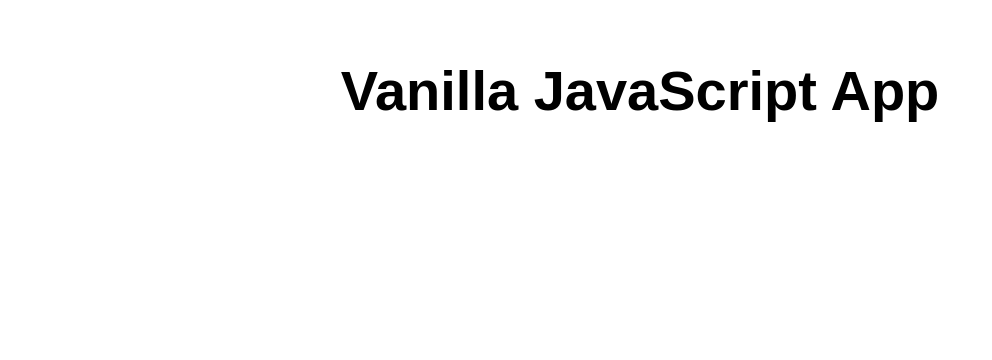
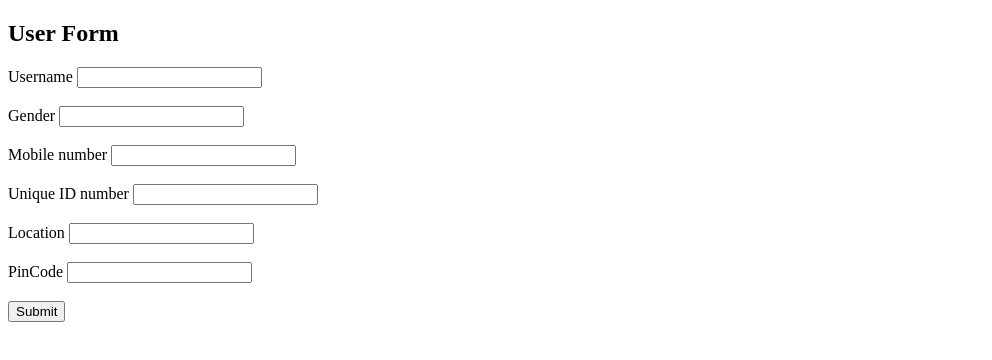
Before and after one commit to Prashant0703/my-first-static-web-app, a plain HTML site: page src/index.html in a window 1280 px wide. Shown: the whole page, without its empty margins (0-992 px from the left). Drawn offline with Linux system fonts and the light colour scheme.

Commit message:
Update index.html

```diff
--- a/src/index.html
+++ b/src/index.html
@@ -1,17 +1,48 @@
+
 <!DOCTYPE html>
-<html lang="en">
+
+<html lang= 'en'>
 
 <head>
-  <meta charset="UTF-8">
-  <meta name="viewport" content="width=device-width, initial-scale=1.0">
-  <link rel="stylesheet" href="styles.css">
-  <title>Vanilla JavaScript App</title>
+
+                <title><h1>User Form</h1></title>
+
 </head>
 
 <body>
-  <main>
-    <h1>Vanilla JavaScript App</h1>
-  </main>
+
+                <h2>User Form</h2>
+
+                <form method = "POST", action="/submit">
+
+                                <label>Username <input type="text" name="Username"></label>
+
+                                <br></br>
+
+                                <label>Gender <input type="text" name="Gender"></label>
+
+                                <br></br>
+
+                                <label>Mobile number <input type="number" name="Mobile number"></label>
+
+                                <br></br>
+
+                                <label>Unique ID number <input type="number" name="Unique ID number"></label>
+
+                                <br></br>
+
+                                <label>Location <input type="text" name="Location"></label>
+
+                                <br></br>
+
+                                <label>PinCode <input type="number" name="PinCode"></label>
+
+                                <br></br>
+
+                                <input type="submit" value="Submit">
+
+                </form>
+
 </body>
 
 </html>
```
